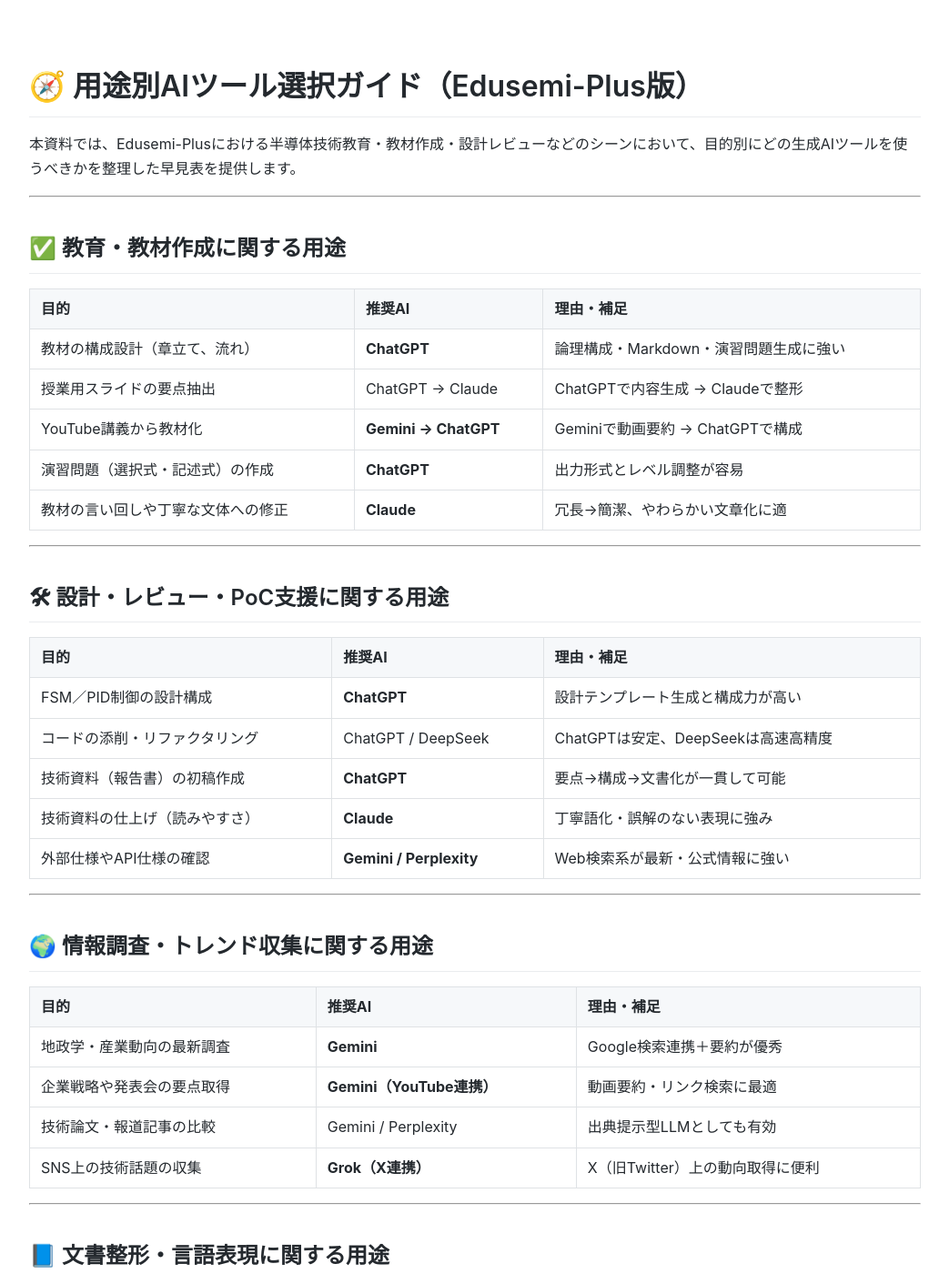
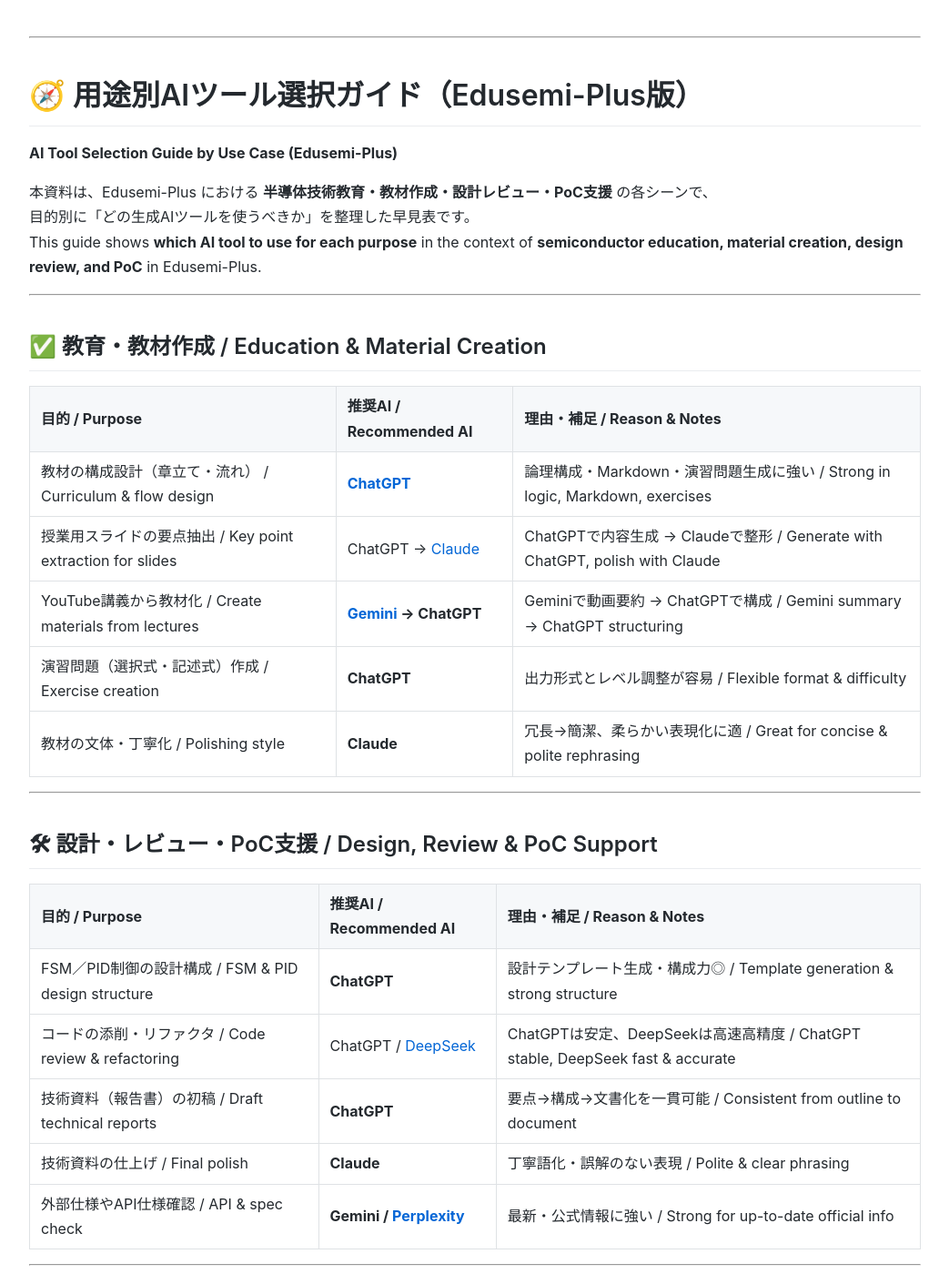
Before and after one commit to Samizo-AITL/Edusemi-Plus, a Jekyll site: the page built from ai-tools-comparison/ai_selection_guide.md, in a window 1280 px wide and 1400 px high. Shown: the whole window at 91% size, without its empty margins (118-1161 px from the left). Built offline with Jekyll 4.4.1, drawn with Linux system fonts in a browser that asks for light colours; our own code applies the rules of GitHub Pages for plain Markdown files; some of the changed text lies outside the part shown.

Commit message:
Update ai_selection_guide.md

```diff
--- a/ai-tools-comparison/ai_selection_guide.md
+++ b/ai-tools-comparison/ai_selection_guide.md
@@ -1,68 +1,85 @@
-# 🧭 用途別AIツール選択ガイド（Edusemi-Plus版）
-
-本資料では、Edusemi-Plusにおける半導体技術教育・教材作成・設計レビューなどのシーンにおいて、目的別にどの生成AIツールを使うべきかを整理した早見表を提供します。
+---
+layout: default
+title: 🧭 用途別AIツール選択ガイド（Edusemi-Plus版 / AI Tool Selection Guide by Use Case）
+---
 
 ---
 
-## ✅ 教育・教材作成に関する用途
+# 🧭 用途別AIツール選択ガイド（Edusemi-Plus版）
+**AI Tool Selection Guide by Use Case (Edusemi-Plus)**
 
-| 目的 | 推奨AI | 理由・補足 |
-|------|--------|------------|
-| 教材の構成設計（章立て、流れ） | **ChatGPT** | 論理構成・Markdown・演習問題生成に強い |
-| 授業用スライドの要点抽出 | ChatGPT → Claude | ChatGPTで内容生成 → Claudeで整形 |
-| YouTube講義から教材化 | **Gemini → ChatGPT** | Geminiで動画要約 → ChatGPTで構成 |
-| 演習問題（選択式・記述式）の作成 | **ChatGPT** | 出力形式とレベル調整が容易 |
-| 教材の言い回しや丁寧な文体への修正 | **Claude** | 冗長→簡潔、やわらかい文章化に適 |
+本資料は、Edusemi-Plus における **半導体技術教育・教材作成・設計レビュー・PoC支援** の各シーンで、
+目的別に「どの生成AIツールを使うべきか」を整理した早見表です。
+This guide shows **which AI tool to use for each purpose** in the context of **semiconductor education, material creation, design review, and PoC** in Edusemi-Plus.
 
 ---
 
-## 🛠 設計・レビュー・PoC支援に関する用途
+## ✅ 教育・教材作成 / Education & Material Creation
 
-| 目的 | 推奨AI | 理由・補足 |
-|------|--------|------------|
-| FSM／PID制御の設計構成 | **ChatGPT** | 設計テンプレート生成と構成力が高い |
-| コードの添削・リファクタリング | ChatGPT / DeepSeek | ChatGPTは安定、DeepSeekは高速高精度 |
-| 技術資料（報告書）の初稿作成 | **ChatGPT** | 要点→構成→文書化が一貫して可能 |
-| 技術資料の仕上げ（読みやすさ） | **Claude** | 丁寧語化・誤解のない表現に強み |
-| 外部仕様やAPI仕様の確認 | **Gemini / Perplexity** | Web検索系が最新・公式情報に強い |
+| 目的 / Purpose | 推奨AI / Recommended AI | 理由・補足 / Reason & Notes |
+|----------------|------------------------|-----------------------------|
+| 教材の構成設計（章立て・流れ） / Curriculum & flow design | **[ChatGPT](https://chat.openai.com/)** | 論理構成・Markdown・演習問題生成に強い / Strong in logic, Markdown, exercises |
+| 授業用スライドの要点抽出 / Key point extraction for slides | ChatGPT → [Claude](https://claude.ai/) | ChatGPTで内容生成 → Claudeで整形 / Generate with ChatGPT, polish with Claude |
+| YouTube講義から教材化 / Create materials from lectures | **[Gemini](https://gemini.google.com/) → ChatGPT** | Geminiで動画要約 → ChatGPTで構成 / Gemini summary → ChatGPT structuring |
+| 演習問題（選択式・記述式）作成 / Exercise creation | **ChatGPT** | 出力形式とレベル調整が容易 / Flexible format & difficulty |
+| 教材の文体・丁寧化 / Polishing style | **Claude** | 冗長→簡潔、柔らかい表現化に適 / Great for concise & polite rephrasing |
 
 ---
 
-## 🌍 情報調査・トレンド収集に関する用途
+## 🛠 設計・レビュー・PoC支援 / Design, Review & PoC Support
 
-| 目的 | 推奨AI | 理由・補足 |
-|------|--------|------------|
-| 地政学・産業動向の最新調査 | **Gemini** | Google検索連携＋要約が優秀 |
-| 企業戦略や発表会の要点取得 | **Gemini（YouTube連携）** | 動画要約・リンク検索に最適 |
-| 技術論文・報道記事の比較 | Gemini / Perplexity | 出典提示型LLMとしても有効 |
-| SNS上の技術話題の収集 | **Grok（X連携）** | X（旧Twitter）上の動向取得に便利 |
+| 目的 / Purpose | 推奨AI / Recommended AI | 理由・補足 / Reason & Notes |
+|----------------|------------------------|-----------------------------|
+| FSM／PID制御の設計構成 / FSM & PID design structure | **ChatGPT** | 設計テンプレート生成・構成力◎ / Template generation & strong structure |
+| コードの添削・リファクタ / Code review & refactoring | ChatGPT / [DeepSeek](https://deepseek.com/) | ChatGPTは安定、DeepSeekは高速高精度 / ChatGPT stable, DeepSeek fast & accurate |
+| 技術資料（報告書）の初稿 / Draft technical reports | **ChatGPT** | 要点→構成→文書化を一貫可能 / Consistent from outline to document |
+| 技術資料の仕上げ / Final polish | **Claude** | 丁寧語化・誤解のない表現 / Polite & clear phrasing |
+| 外部仕様やAPI仕様確認 / API & spec check | **Gemini / [Perplexity](https://www.perplexity.ai/)** | 最新・公式情報に強い / Strong for up-to-date official info |
 
 ---
 
-## 📘 文書整形・言語表現に関する用途
+## 🌍 情報調査・トレンド収集 / Research & Trend Tracking
 
-| 目的 | 推奨AI | 理由・補足 |
-|------|--------|------------|
-| 冗長文の短縮・圧縮 | **Claude** | 情報を保ちつつ自然に短くできる |
-| 報告書や論文の推敲 | **Claude** | 丁寧語・論理性・文調の自然さが抜群 |
-| 外国語文書の構成チェック | Claude / ChatGPT | Claudeは自然文、ChatGPTは構成力に優れる |
+| 目的 / Purpose | 推奨AI / Recommended AI | 理由・補足 / Reason & Notes |
+|----------------|------------------------|-----------------------------|
+| 地政学・産業動向の最新調査 / Geopolitical & industry trends | **Gemini** | Google検索＋要約が優秀 / Excellent search + summary |
+| 企業戦略・発表会の要点取得 / Corporate strategy briefings | **Gemini（YouTube連携）** | 動画要約・リンク検索に最適 / Best for video summary & link search |
+| 技術論文・記事比較 / Compare technical papers | Gemini / Perplexity | 出典提示型LLM / Cited-answer LLM |
+| SNS上の技術話題収集 / Social tech topic scraping | **[Grok](https://x.ai/)** | X（旧Twitter）上の動向取得に便利 / Great for X(Twitter) trend scraping |
 
 ---
 
-## 🎓 学習支援・演習用途（学生向け）
+## 📘 文書整形・言語表現 / Document Editing & Language Style
 
-| 目的 | 推奨AI | 理由・補足 |
-|------|--------|------------|
-| わからない用語の説明 | ChatGPT / Gemini | ChatGPTは例示豊富、Geminiは出典付き |
-| 課題のヒントや解法の導出 | ChatGPT | プロンプトで段階的誘導が可能 |
-| 自己チェックのためのQ&A作成 | ChatGPT | カスタム問題作成が得意 |
+| 目的 / Purpose | 推奨AI / Recommended AI | 理由・補足 / Reason & Notes |
+|----------------|------------------------|-----------------------------|
+| 冗長文の短縮・圧縮 / Shortening text | **Claude** | 情報保持しつつ短く自然に / Keeps info, makes concise |
+| 報告書・論文の推敲 / Report & paper polishing | **Claude** | 丁寧語・論理性・自然文調 / Politeness, logical clarity |
+| 外国語文書の構成チェック / Foreign doc structure check | Claude / ChatGPT | Claudeは自然文、ChatGPTは構成力◎ / Claude for natural text, ChatGPT for structure |
 
 ---
 
-## 🔖 備考
+## 🎓 学習支援・演習 / Learning Support & Exercises
 
-- 本表は 2025年7月時点のモデル性能に基づいて構成しています。
-- 教育・研究・PoC用途では **「ChatGPT＋Claude＋Gemini」三位一体構成**が最も実用的です。
-- OSSモデル（LLaMA3, Mistral等）は補助ツールやローカル運用として別途整理しています。
+| 目的 / Purpose | 推奨AI / Recommended AI | 理由・補足 / Reason & Notes |
+|----------------|------------------------|-----------------------------|
+| 用語説明 / Term explanation | ChatGPT / Gemini | ChatGPTは例示豊富、Geminiは出典付き / ChatGPT rich examples, Gemini with sources |
+| 課題のヒント・解法導出 / Homework hints | ChatGPT | 段階的誘導が可能 / Step-by-step guidance |
+| 自己チェックQ&A作成 / Self-check Q&A | ChatGPT | カスタム問題生成が得意 / Good at custom Q&A generation |
 
-> 詳細は [README.md](./README.md) や [ai_models_list.md](./ai_models_list.md) もあわせて参照してください。
+---
+
+## 🔖 備考 / Notes
+
+- 本表は **2025年7月時点** のモデル性能に基づく / Based on July 2025 model performance
+- 教育・研究・PoC用途では **ChatGPT＋Claude＋Gemini** 三位一体構成が最も実用的
+- OSSモデル（LLaMA3, Mistral等）は補助・ローカル運用として別途整理 / OSS models listed separately
+
+> 詳細は [README.md](./README.md) と [ai_models_list.md](./ai_models_list.md) を参照してください。
+> See also [README.md](./README.md) and [ai_models_list.md](./ai_models_list.md) for more.
+
+---
+
+## 🔙 戻る / Back
+- **JP:** [AIツール比較と使い分けガイドへ戻る](./README.md)
+- **EN:** [Return to AI Tools Comparison Guide](./README.md)
```
